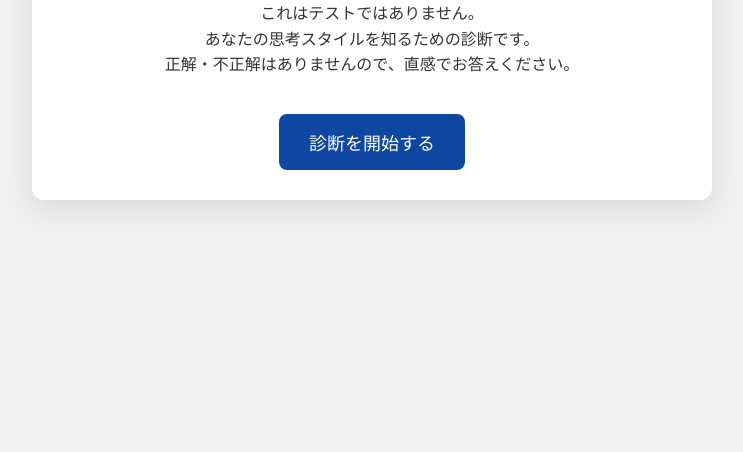
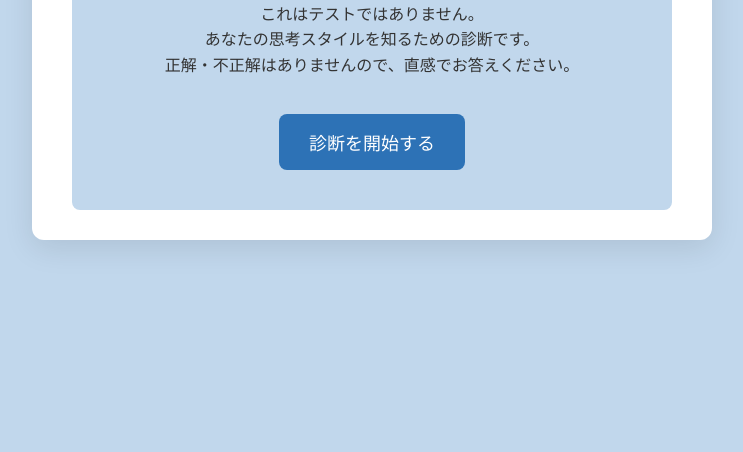
Before and after one commit to shunpei1130/WX, a plain HTML site: page index.html in a window 1280 px wide. Shown: the part 348-800 px from the top of the page, without its empty margins (268-1011 px from the left). Drawn offline with Linux system fonts and the light colour scheme.

Commit message:
Update main visual with new fonts and colors

```diff
--- a/index.html
+++ b/index.html
@@ -4,17 +4,22 @@
     <meta charset="UTF-8">
     <meta name="viewport" content="width=device-width, initial-scale=1.0">
     <title>WAVE XROSS式 思考スタイル診断</title>
+    <!-- Load fonts -->
+    <link href="https://fonts.googleapis.com/css2?family=Inter:wght@400&family=Zen+Kaku+Gothic+New:wght@400&display=swap" rel="stylesheet">
     <style>
         /* CSS for styling */
         :root {
-            --primary-color: #0d47a1; /* A deep blue, change as needed */
-            --secondary-color: #f0f0f0;
+            --primary-color: #2D72B6; /* accent color */
+            --secondary-color: #C1D7EC; /* base color */
             --text-color: #333;
             --container-bg: #ffffff;
         }
 
         body {
-            font-family: -apple-system, BlinkMacSystemFont, "Segoe UI", Roboto, "Helvetica Neue", Arial, sans-serif;
+            font-family: 'Inter', 'Zen Kaku Gothic New', sans-serif;
+            font-weight: 400;
+            font-size: 16px;
+            line-height: 1.5;
             background-color: var(--secondary-color);
             color: var(--text-color);
             display: flex;
@@ -35,6 +40,12 @@
             padding: 30px 40px;
             text-align: center;
             transition: all 0.3s ease;
+        }
+
+        #start-screen {
+            background-color: var(--secondary-color);
+            padding: 40px 20px;
+            border-radius: 8px;
         }
 
         h1 {
```
